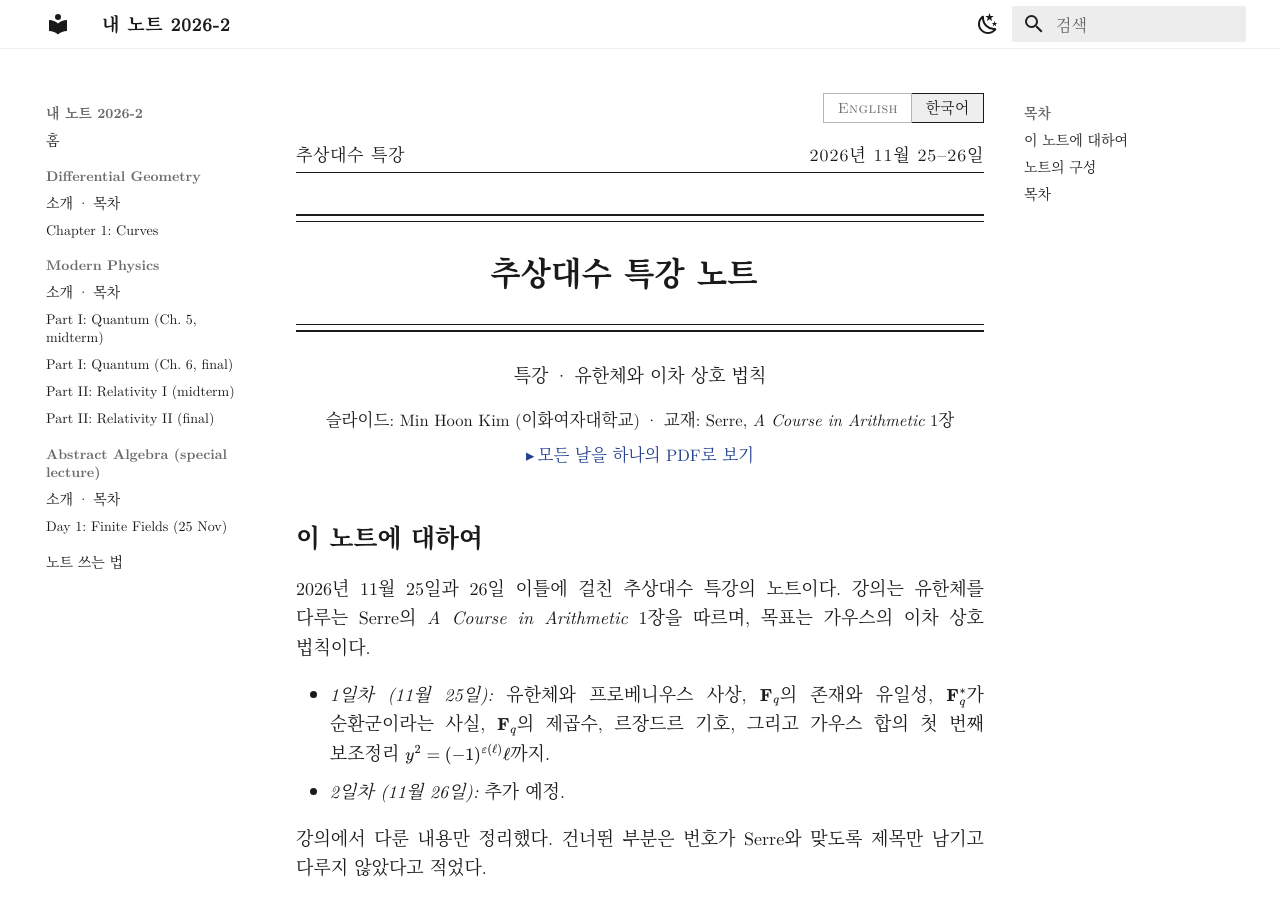
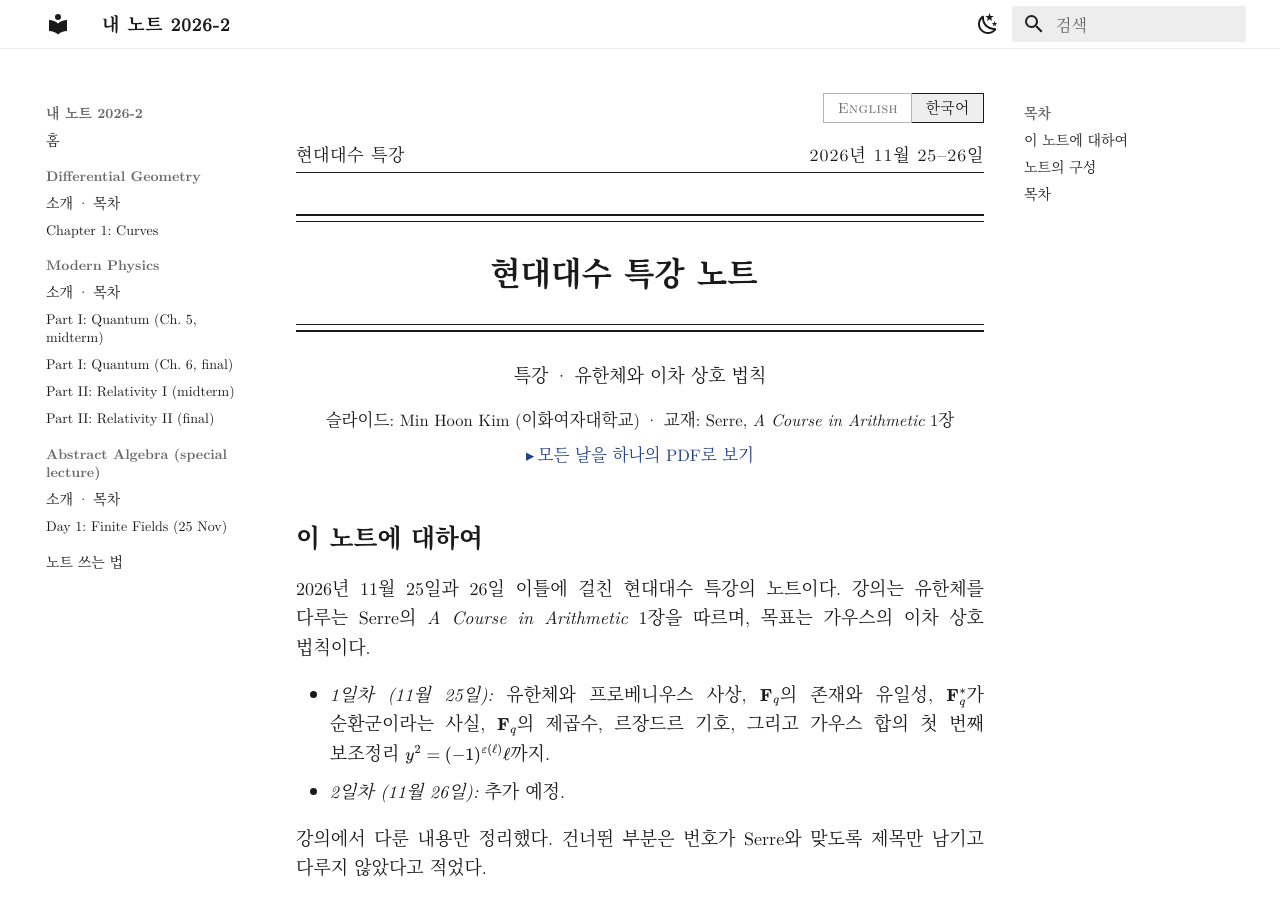
Before and after one commit to kmy-phy/notes-2026-2, an MkDocs documentation site: the page built from docs/abstract-algebra/index-ko.md, in a window 1280 px wide and 900 px high. Built offline with MkDocs 1.6.1 and Material for MkDocs 9.7.7, drawn with Linux system fonts in a browser that asks for light colours.

Commit message:
Keep the Korean course name as 현대대수 (English stays Abstract Algebra)
Co-Authored-By: Claude Sonnet 5.5 <noreply@anthropic.com>
Claude-Session: https://claude.ai/code/session_01WEpTBNNeJKJyXizT1qGUT4

```diff
--- a/docs/abstract-algebra/index-ko.md
+++ b/docs/abstract-algebra/index-ko.md
@@ -1,22 +1,22 @@
 ---
-title: 추상대수 특강
+title: 현대대수 특강
 ---
 
 <div class="lang-switch"><a href="../">English</a><a class="on">한국어</a></div>
 
-<div class="running-head"><span>추상대수 특강</span><span>2026년 11월 25–26일</span></div>
+<div class="running-head"><span>현대대수 특강</span><span>2026년 11월 25–26일</span></div>
 
-# 추상대수 특강 노트 { .book-title #lecture-notes-in-abstract-algebra }
+# 현대대수 특강 노트 { .book-title #lecture-notes-in-abstract-algebra }
 
 <p class="subject-line">특강 · 유한체와 이차 상호 법칙</p>
 
 <p class="course-info">슬라이드: Min Hoon Kim (이화여자대학교) · 교재: Serre, <em>A Course in Arithmetic</em> 1장</p>
 
-<p class="pdf-links"><a href="../all-lectures-ko.pdf" download="추상대수-특강-노트.pdf">모든 날을 하나의 PDF로 보기</a></p>
+<p class="pdf-links"><a href="../all-lectures-ko.pdf" download="현대대수-특강-노트.pdf">모든 날을 하나의 PDF로 보기</a></p>
 
 ## 이 노트에 대하여 { #about-these-notes }
 
-2026년 11월 25일과 26일 이틀에 걸친 추상대수 특강의 노트이다. 강의는 유한체를 다루는 Serre의 *A Course in Arithmetic* 1장을 따르며, 목표는 가우스의 이차 상호 법칙이다.
+2026년 11월 25일과 26일 이틀에 걸친 현대대수 특강의 노트이다. 강의는 유한체를 다루는 Serre의 *A Course in Arithmetic* 1장을 따르며, 목표는 가우스의 이차 상호 법칙이다.
 
 - *1일차 (11월 25일):* 유한체와 프로베니우스 사상, $\mathbf F_q$의 존재와 유일성, $\mathbf F_q^*$가 순환군이라는 사실, $\mathbf F_q$의 제곱수, 르장드르 기호, 그리고 가우스 합의 첫 번째 보조정리 $y^2 = (-1)^{\varepsilon(\ell)}\ell$까지.
 - *2일차 (11월 26일):* 추가 예정.
--- a/mkdocs.yml
+++ b/mkdocs.yml
@@ -50,7 +50,7 @@ extra:
   courses:
     - { id: differential-geometry, ko: 미분기하학, en: Differential Geometry }
     - { id: modern-physics, ko: 현대물리학, en: Modern Physics }
-    - { id: abstract-algebra, ko: 추상대수 특강, en: Abstract Algebra }
+    - { id: abstract-algebra, ko: 현대대수 특강, en: Abstract Algebra }
 
 extra_css:
   - https://fonts.googleapis.com/css2?family=Noto+Serif+KR:wght@400;700&display=swap
```
Also changed, not shown: docs/abstract-algebra/day1-ko.md (+2 -2 lines), notes-guide/courses.md (+1 -1 lines).
